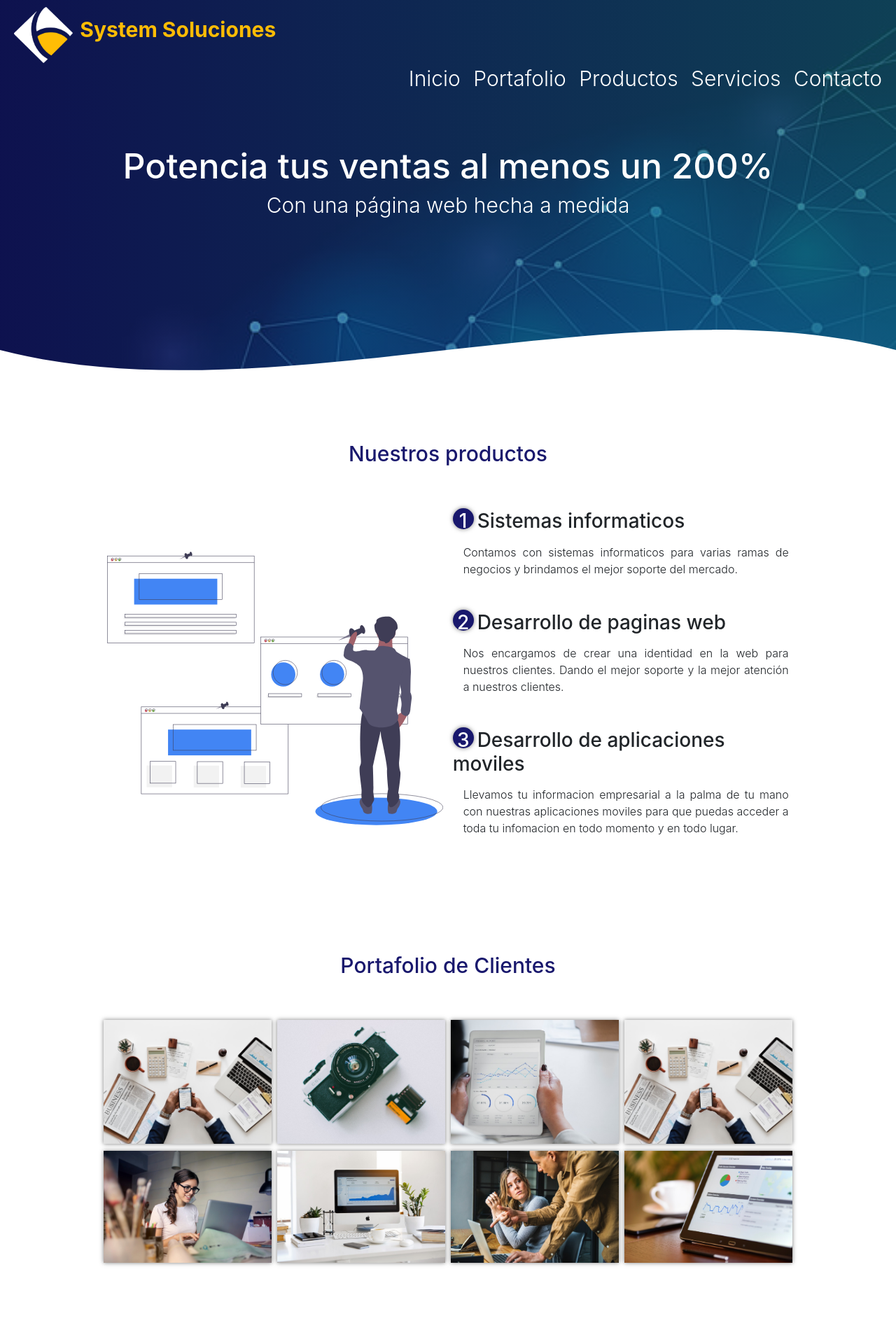
After one commit to rosak23/django_pagina, a Django app: template templates/paginas/portafolio.html in a window 1280 px wide. The commit adds this page. Shown: the top 1920 px of the page at 70% size. Run offline with Django 3.2, Linux system fonts and the light colour scheme; the template is opened without the code that fills it, so the values that code supplies are empty.

```diff
--- a/pagina/urls.py
+++ b/pagina/urls.py
@@ -3,4 +3,6 @@
 
 urlpatterns = [
     path('', views.vistaIndex),
+    path('presupuesto', views.insertarFormulario, name='presupuesto'),
+    # path('nuestro_servicio', views.nuestro_servicio, name='nuestro_servicio'),
 ]
--- a/static/css/estilos.css
+++ b/static/css/estilos.css
@@ -29,7 +29,7 @@
 header {
     width: 100%;
     height: 600px;
-    background: #19186d;
+    background: #041538;
     /* fallback for old browsers */
     background: -webkit-linear-gradient(to right, hsla(197, 89%, 29%, 0.459), hsla(207, 84%, 22%, 0.664)), url(../img/portada.jpg);
     /* Chrome 10-25, Safari 5.1-6 */
@@ -55,7 +55,7 @@
 }
 
 nav .logocab{
-    color:#fff;
+    color: #fdbc05;
     display: flex;
     align-items: center;
     vertical-align: middle;
--- a/templates/paginas/index.html
+++ b/templates/paginas/index.html
@@ -11,6 +11,8 @@
     <title>System Soluciones</title>
     <link rel="shortcut icon" href='{% static "img/icon.png" %}' type="image/x-icon">
     <link type="text/css" rel="stylesheet" href="{% static 'css/estilos.css' %}">
+    <link rel="stylesheet" href="https://cdn.jsdelivr.net/npm/bootstrap@4.6.2/dist/css/bootstrap.min.css"
+          integrity="sha384-xOolHFLEh07PJGoPkLv1IbcEPTNtaed2xpHsD9ESMhqIYd0nLMwNLD69Npy4HI+N" crossorigin="anonymous">
     <link href="https://fonts.googleapis.com/css?family=Open+Sans:300,400,700,800&amp;display=swap" rel="stylesheet">
 </head>
 
@@ -44,6 +46,8 @@
             </svg></div>
     </header>
     <main>
+
+        {% block contend %}
         <section class="contenedor sobre-nosotros">
             <h2 id="titulo" class="titulo">Nuestros productos</h2>
             <div class="contenedor-sobre-nosotros">
@@ -63,6 +67,7 @@
                     </p>
                 </div>
             </div>
+
         </section>
         <section class="portafolio">
             <div class="contenedor">
@@ -149,8 +154,16 @@
                     </div>
                 </div>
             </div>
+            <button class="btn btn-success">Pedir un Presupuesto</button>
+            <a href="{% url 'presupuesto' %}" class="btn btn-success">Pedir un Presupuesto</a>
         </section>
+        {% endblock %}
+
     </main>
+    <script src="https://cdn.jsdelivr.net/npm/jquery@3.5.1/dist/jquery.slim.min.js"
+            integrity="sha384-DfXdz2htPH0lsSSs5nCTpuj/zy4C+OGpamoFVy38MVBnE+IbbVYUew+OrCXaRkfj" crossorigin="anonymous"></script>
+<script src="https://cdn.jsdelivr.net/npm/bootstrap@4.6.2/dist/js/bootstrap.bundle.min.js"
+        integrity="sha384-Fy6S3B9q64WdZWQUiU+q4/2Lc9npb8tCaSX9FK7E8HnRr0Jz8D6OP9dO5Vg3Q9ct" crossorigin="anonymous"></script>
     <footer>
         <div class="contenedor-footer">
             <div class="content-foo">
--- /dev/null
+++ b/templates/paginas/portafolio.html
@@ -0,0 +1,71 @@
+{% extends 'paginas/index.html' %}
+{% load static %}
+
+#contenido de portafolio
+{% block portafolio %}
+
+    <section class="portafolio">
+            <div class="contenedor">
+                <h2 id="portafolio" class="titulo">Portafolio de Clientes</h2>
+                <div class="galeria-port">
+                    <div class="imagen-port">
+                        <img src='{% static "img/img1.jpg" %}' alt="">
+                        <div class="hover-galeria">
+                            <img src='{% static "img/icono1.png" %}' alt="">
+                            <p>Motos Mendes</p>
+                        </div>
+                    </div>
+                    <div class="imagen-port">
+                        <img src='{% static "img/img2.jpg" %}' alt="">
+                        <div class="hover-galeria">
+                            <img src='{% static "img/icono1.png" %}' alt="">
+                            <p>Towers</p>
+                        </div>
+                    </div>
+                    <div class="imagen-port">
+                        <img src='{% static "img/img3.jpg" %}' alt="">
+                        <div class="hover-galeria">
+                            <img src='{% static "img/icono1.png" %}' alt="">
+                            <p>Farmacia Real</p>
+                        </div>
+                    </div>
+                    <div class="imagen-port">
+                        <img src='{% static "img/img1.jpg" %}' alt="">
+                        <div class="hover-galeria">
+                            <img src='{% static "img/icono1.png" %}' alt="">
+                            <p>Vet & Cia</p>
+                        </div>
+                    </div>
+                    <div class="imagen-port">
+                        <img src='{% static "img/img4.jpg" %}' alt="">
+                        <div class="hover-galeria">
+                            <img src='{% static "img/icono1.png" %}' alt="">
+                            <p>Ferreteria Central</p>
+                        </div>
+                    </div>
+                    <div class="imagen-port">
+                        <img src='{% static "img/img5.jpg" %}' alt="">
+                        <div class="hover-galeria">
+                            <img src='{% static "img/icono1.png" %}' alt="">
+                            <p>Mercado Mendes</p>
+                        </div>
+                    </div>
+                    <div class="imagen-port">
+                        <img src='{% static "img/img6.jpg" %}' alt="">
+                        <div class="hover-galeria">
+                            <img src='{% static "img/icono1.png" %}' alt="">
+                            <p>Ferreteria Arco Iris</p>
+                        </div>
+                    </div>
+                    <div class="imagen-port">
+                        <img src='{% static "img/img7.jpg" %}' alt="">
+                        <div class="hover-galeria">
+                            <img src='{% static "img/icono1.png" %}' alt="">
+                            <p>M&M Embalajes</p>
+                        </div>
+                    </div>
+                </div>
+            </div>
+        </section>
+
+{% endblock %}
```
Also changed, not shown: pagina/forms.py (added, +7 -0 lines), pagina/views.py (+19 -0 lines), templates/paginas/nuestro_servicio.html (added, +26 -0 lines), templates/paginas/registrarFormulario.html (added, +24 -0 lines).
